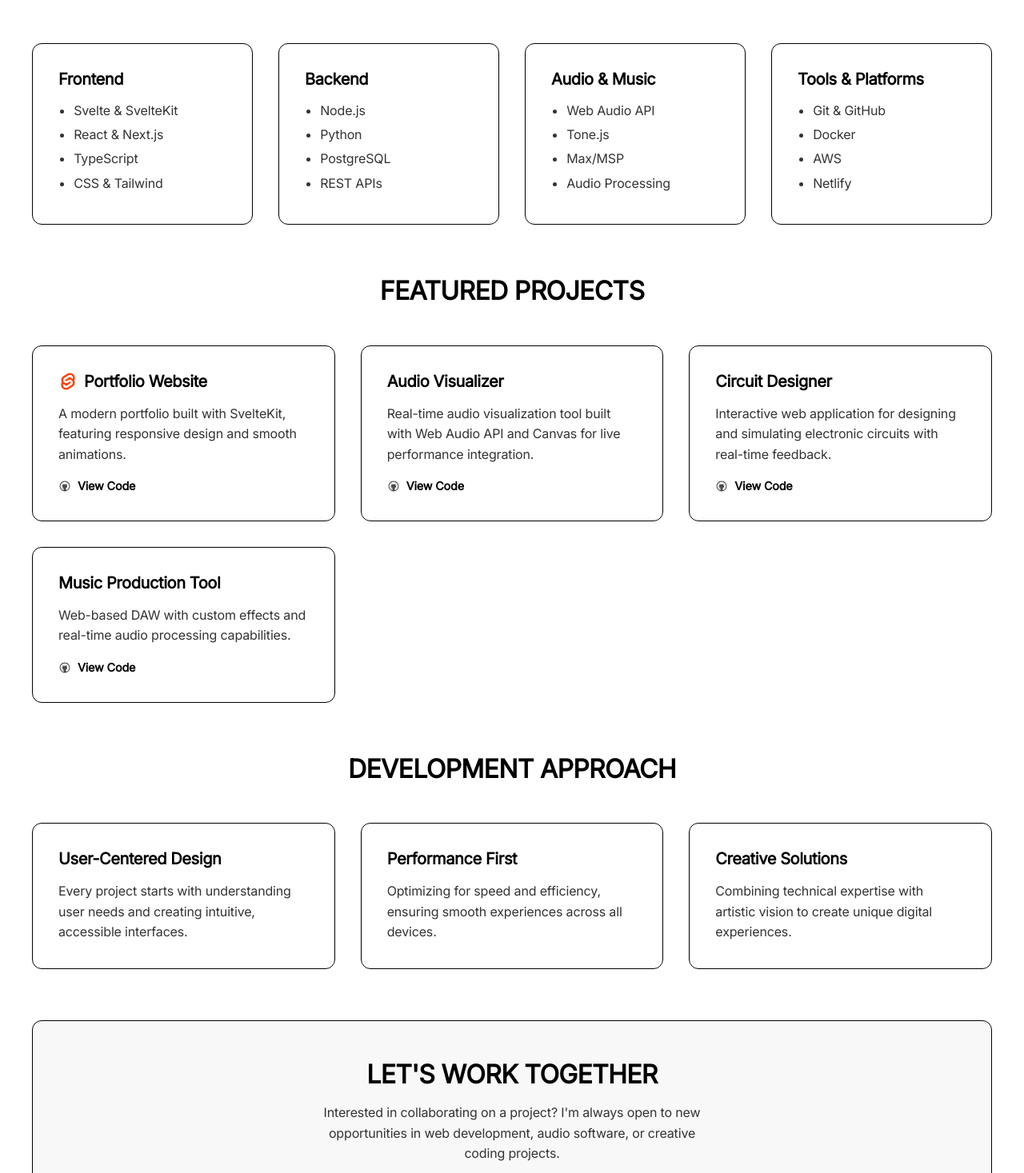
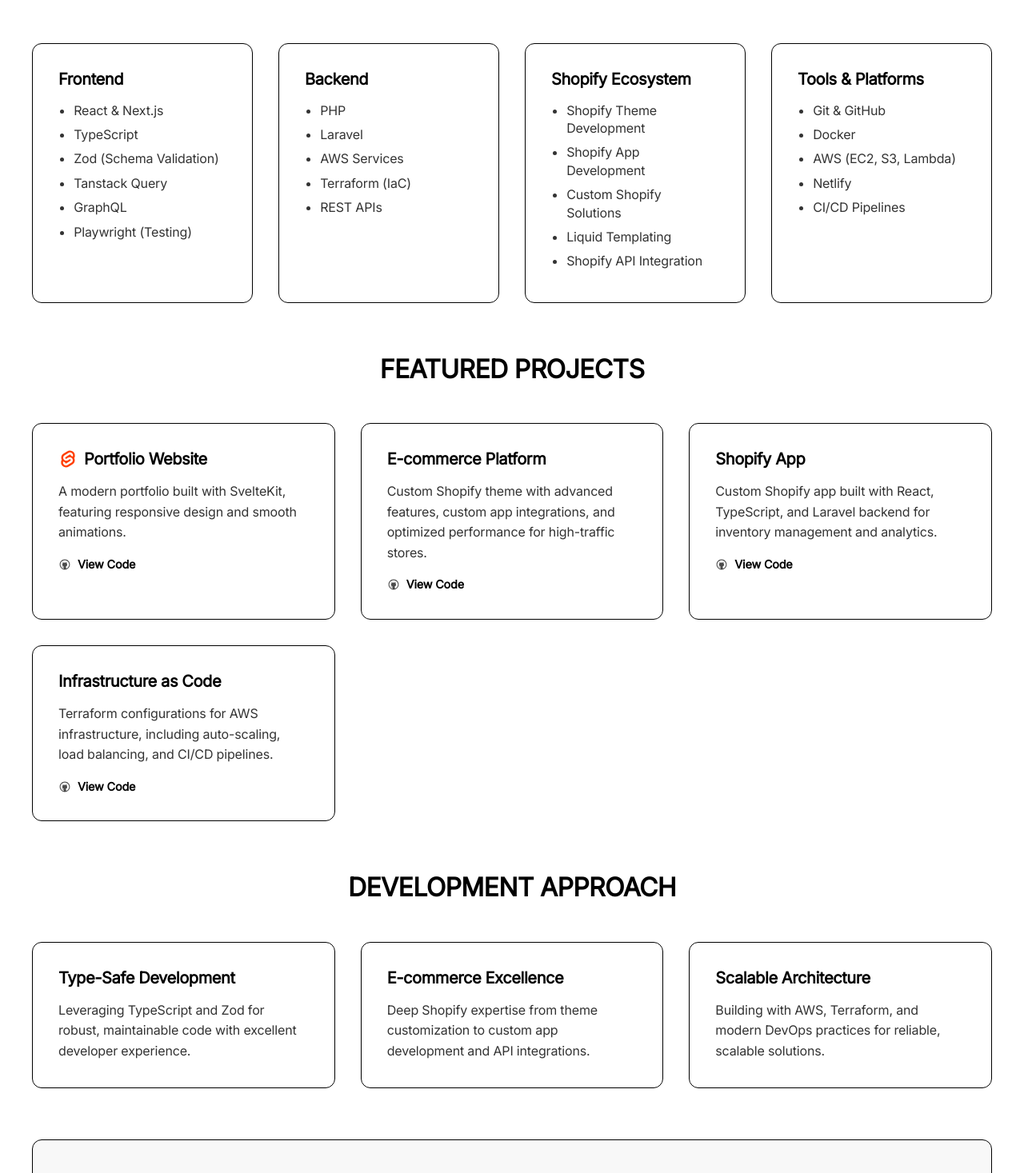
Before and after one commit to avanns/personal-website, a SvelteKit app: page /coding in a window 1280 px wide. Shown: the part 423-1890 px from the top of the page at 80% size. Built offline with nearby package versions, Linux system fonts and the light colour scheme.

Commit message:
Update coding page

```diff
--- a/src/routes/coding/+page.svelte
+++ b/src/routes/coding/+page.svelte
@@ -12,9 +12,9 @@
 	<div class="page-header">
 		<h1>Coding</h1>
 		<p class="intro">
-			I develop software solutions that bridge the gap between technology and creativity.
-			From web applications to audio processing tools, I create code that serves both
-			functional and artistic purposes.
+			I specialize in frontend development with extensive experience in React, TypeScript, and the Shopify ecosystem.
+			From custom e-commerce solutions to scalable web applications, I create robust,
+			user-centered experiences that drive business growth.
 		</p>
 	</div>
 
@@ -24,28 +24,32 @@
 			<div class="skill-category">
 				<h3>Frontend</h3>
 				<ul>
-					<li>Svelte & SvelteKit</li>
 					<li>React & Next.js</li>
 					<li>TypeScript</li>
-					<li>CSS & Tailwind</li>
+					<li>Zod (Schema Validation)</li>
+					<li>Tanstack Query</li>
+					<li>GraphQL</li>
+					<li>Playwright (Testing)</li>
 				</ul>
 			</div>
 			<div class="skill-category">
 				<h3>Backend</h3>
 				<ul>
-					<li>Node.js</li>
-					<li>Python</li>
-					<li>PostgreSQL</li>
+					<li>PHP</li>
+					<li>Laravel</li>
+					<li>AWS Services</li>
+					<li>Terraform (IaC)</li>
 					<li>REST APIs</li>
 				</ul>
 			</div>
 			<div class="skill-category">
-				<h3>Audio & Music</h3>
+				<h3>Shopify Ecosystem</h3>
 				<ul>
-					<li>Web Audio API</li>
-					<li>Tone.js</li>
-					<li>Max/MSP</li>
-					<li>Audio Processing</li>
+					<li>Shopify Theme Development</li>
+					<li>Shopify App Development</li>
+					<li>Custom Shopify Solutions</li>
+					<li>Liquid Templating</li>
+					<li>Shopify API Integration</li>
 				</ul>
 			</div>
 			<div class="skill-category">
@@ -53,8 +57,9 @@
 				<ul>
 					<li>Git & GitHub</li>
 					<li>Docker</li>
-					<li>AWS</li>
+					<li>AWS (EC2, S3, Lambda)</li>
 					<li>Netlify</li>
+					<li>CI/CD Pipelines</li>
 				</ul>
 			</div>
 		</div>
@@ -78,11 +83,11 @@
 			</div>
 			<div class="project-card">
 				<div class="project-header">
-					<h3>Audio Visualizer</h3>
+					<h3>E-commerce Platform</h3>
 				</div>
-				<p>Real-time audio visualization tool built with Web Audio API and Canvas for live performance integration.</p>
+				<p>Custom Shopify theme with advanced features, custom app integrations, and optimized performance for high-traffic stores.</p>
 				<div class="project-links">
-					<a href="https://github.com/yourusername/audio-visualizer" target="_blank" class="github-link">
+					<a href="https://github.com/yourusername/shopify-theme" target="_blank" class="github-link">
 						<img src={githubIcon} alt="GitHub" />
 						View Code
 					</a>
@@ -90,11 +95,11 @@
 			</div>
 			<div class="project-card">
 				<div class="project-header">
-					<h3>Circuit Designer</h3>
+					<h3>Shopify App</h3>
 				</div>
-				<p>Interactive web application for designing and simulating electronic circuits with real-time feedback.</p>
+				<p>Custom Shopify app built with React, TypeScript, and Laravel backend for inventory management and analytics.</p>
 				<div class="project-links">
-					<a href="https://github.com/yourusername/circuit-designer" target="_blank" class="github-link">
+					<a href="https://github.com/yourusername/shopify-app" target="_blank" class="github-link">
 						<img src={githubIcon} alt="GitHub" />
 						View Code
 					</a>
@@ -102,11 +107,11 @@
 			</div>
 			<div class="project-card">
 				<div class="project-header">
-					<h3>Music Production Tool</h3>
+					<h3>Infrastructure as Code</h3>
 				</div>
-				<p>Web-based DAW with custom effects and real-time audio processing capabilities.</p>
+				<p>Terraform configurations for AWS infrastructure, including auto-scaling, load balancing, and CI/CD pipelines.</p>
 				<div class="project-links">
-					<a href="https://github.com/yourusername/music-tool" target="_blank" class="github-link">
+					<a href="https://github.com/yourusername/terraform-aws" target="_blank" class="github-link">
 						<img src={githubIcon} alt="GitHub" />
 						View Code
 					</a>
@@ -119,24 +124,24 @@
 		<h2>Development Approach</h2>
 		<div class="approach-grid">
 			<div class="approach-card">
-				<h3>User-Centered Design</h3>
-				<p>Every project starts with understanding user needs and creating intuitive, accessible interfaces.</p>
+				<h3>Type-Safe Development</h3>
+				<p>Leveraging TypeScript and Zod for robust, maintainable code with excellent developer experience.</p>
 			</div>
 			<div class="approach-card">
-				<h3>Performance First</h3>
-				<p>Optimizing for speed and efficiency, ensuring smooth experiences across all devices.</p>
+				<h3>E-commerce Excellence</h3>
+				<p>Deep Shopify expertise from theme customization to custom app development and API integrations.</p>
 			</div>
 			<div class="approach-card">
-				<h3>Creative Solutions</h3>
-				<p>Combining technical expertise with artistic vision to create unique digital experiences.</p>
+				<h3>Scalable Architecture</h3>
+				<p>Building with AWS, Terraform, and modern DevOps practices for reliable, scalable solutions.</p>
 			</div>
 		</div>
 	</section>
 
 	<section class="contact-section">
 		<h2>Let's Work Together</h2>
-		<p>Interested in collaborating on a project? I'm always open to new opportunities in web development,
-		audio software, or creative coding projects.</p>
+		<p>Interested in collaborating on a project? I'm always open to new opportunities in frontend development,
+		Shopify solutions, or e-commerce platform development.</p>
 		<a href="/contact" class="cta-button">Get In Touch</a>
 	</section>
 </div>
```
